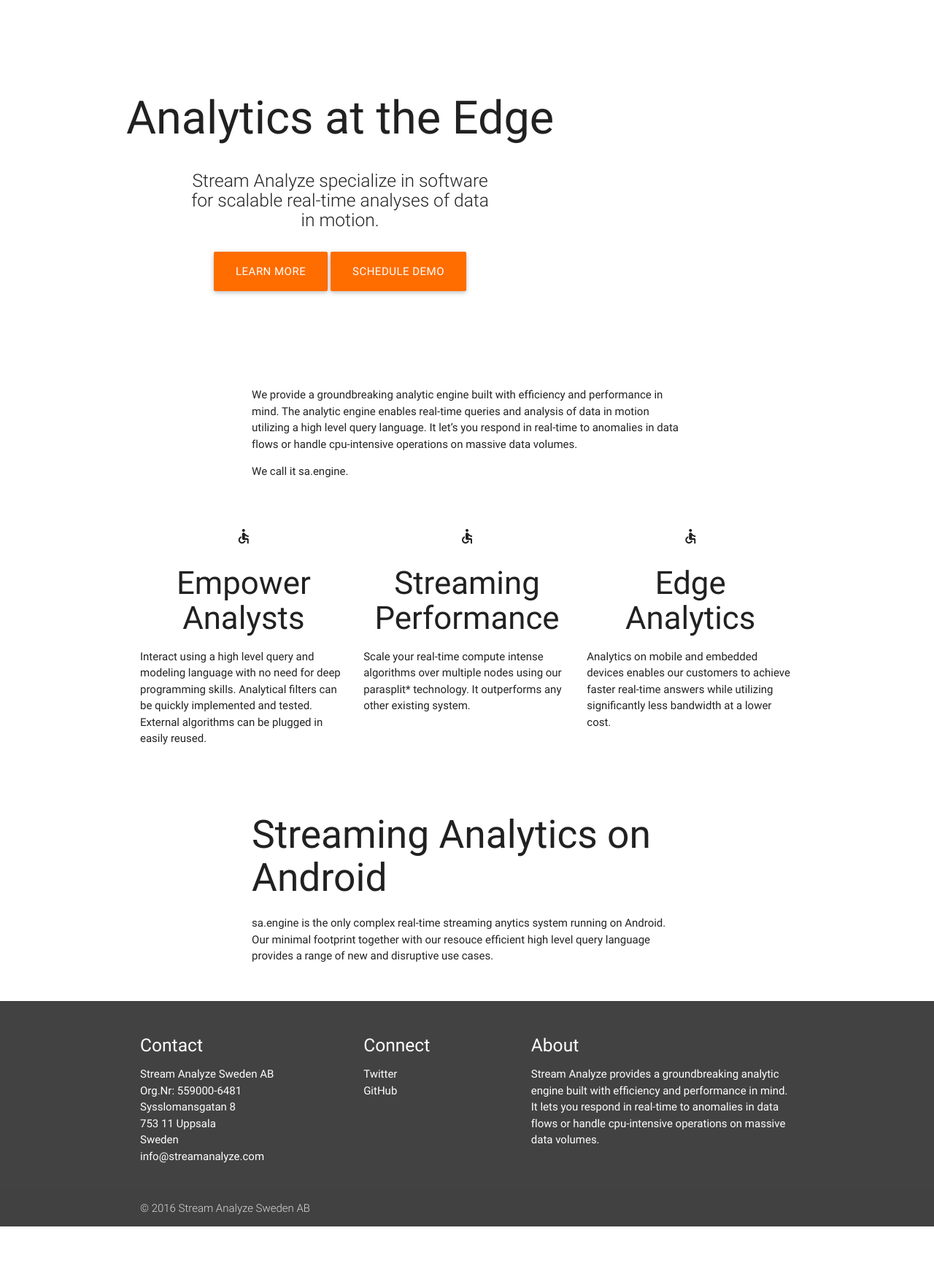
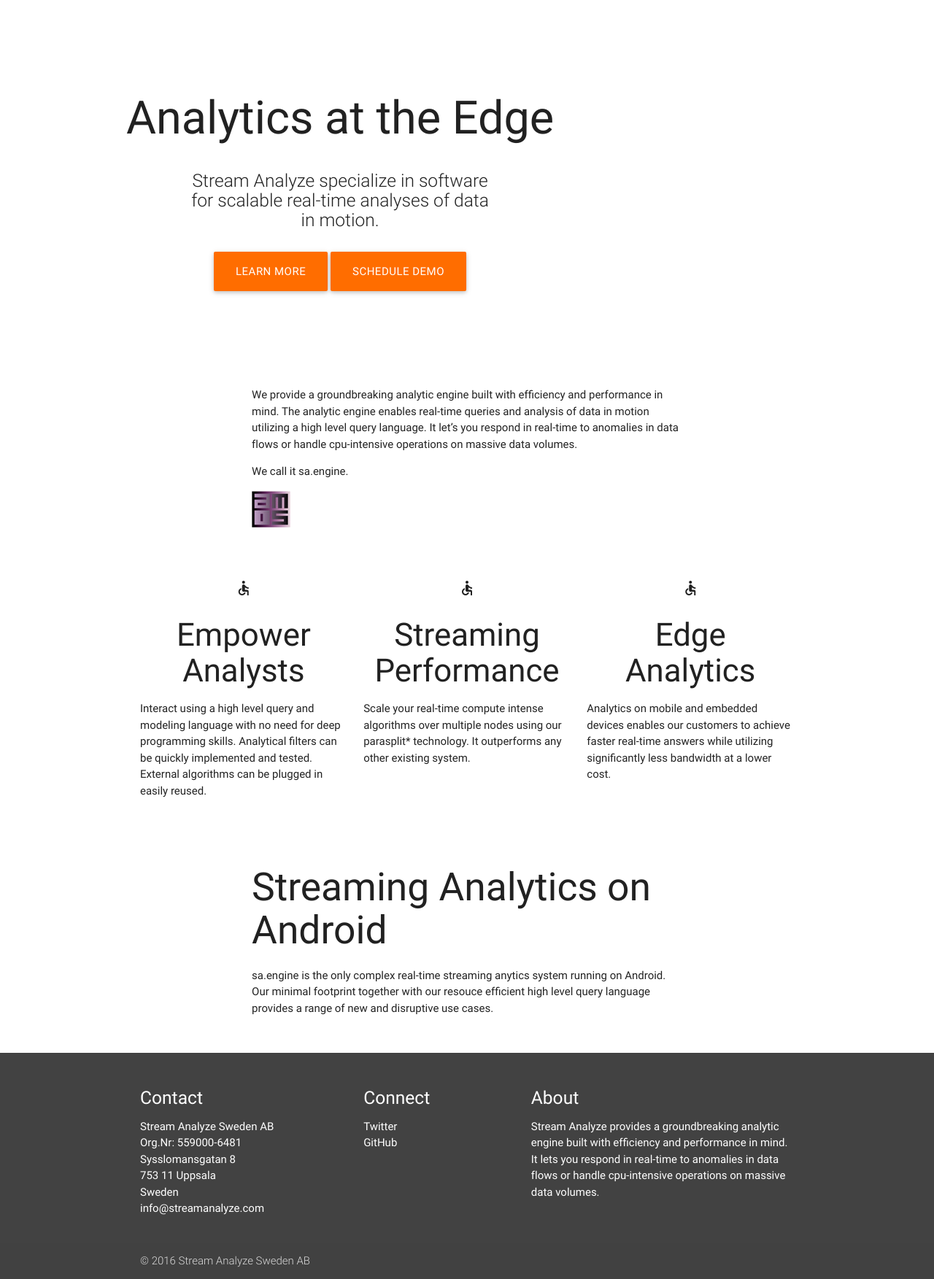
Before and after one commit to streamanalyze/streamanalyze.github.io, a Jekyll site: the page built from index.markdown, in a window 1280 px wide. Shown: the whole page at 73% size. Built offline with Jekyll 4.4.1, drawn with Linux system fonts in a browser that asks for light colours; nearby versions of some CDN libraries; a script that is not in the unit is left out; before the commit the page ends 1681 px from its top, so only the background shows below that.

Commit message:
Updated Index

```diff
--- a/index.markdown
+++ b/index.markdown
@@ -11,3 +11,5 @@
 We provide a groundbreaking analytic engine built with efficiency and performance in mind. The analytic engine enables real-time queries and analysis of data in motion utilizing a high level query language. It let’s you respond in real-time to anomalies in data flows or handle cpu-intensive operations on massive data volumes.
 
 We call it sa.engine.
+
+![amos_logo_53x50.jpg](/uploads/amos_logo_53x50.jpg)
```
